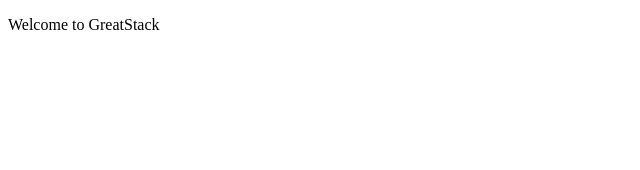
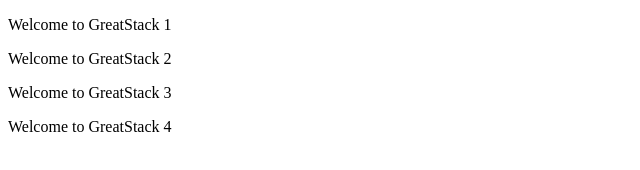
Before and after one commit to Josiane05/pushing, a plain HTML site: page index.html in a window 1280 px wide. Shown: the whole page, without its empty margins (0-640 px from the left). Drawn offline with Linux system fonts and the light colour scheme.

Commit message:
get the child element of the node

```diff
--- a/index.html
+++ b/index.html
@@ -6,12 +6,16 @@
 
 <body>
     <div class="title">
-        <p class="text">Welcome to GreatStack</p>
+        <p>Welcome to GreatStack 1</p>
+        <p>Welcome to GreatStack 2</p>
+        <p>Welcome to GreatStack 3</p>
+        <p>Welcome to GreatStack 4</p>
     </div>
 
     <script>
-        let txt = document.querySelector(".text");
-        console.log(txt.parentNode);
+        let parent = document.querySelector(".title");
+
+        console.log(parent.firstChild);
     </script>
 </body>
 </html>
```
